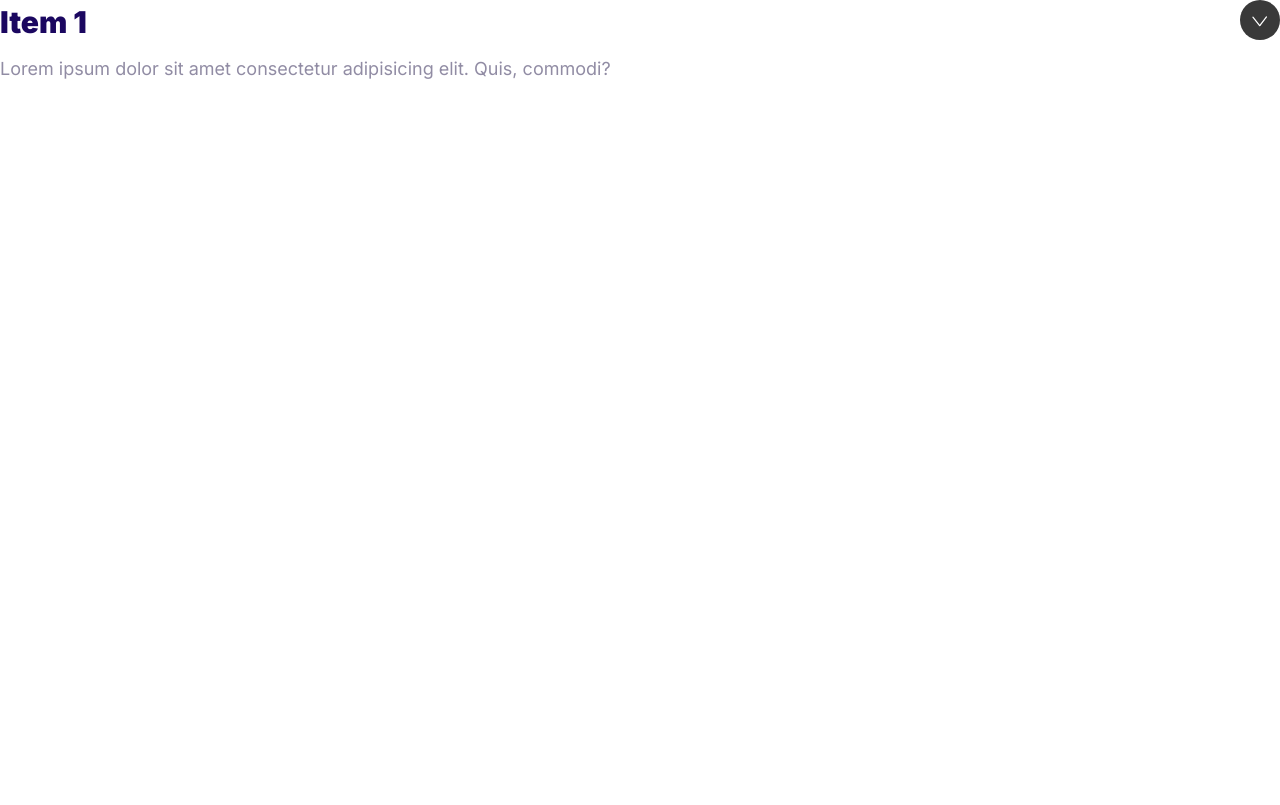
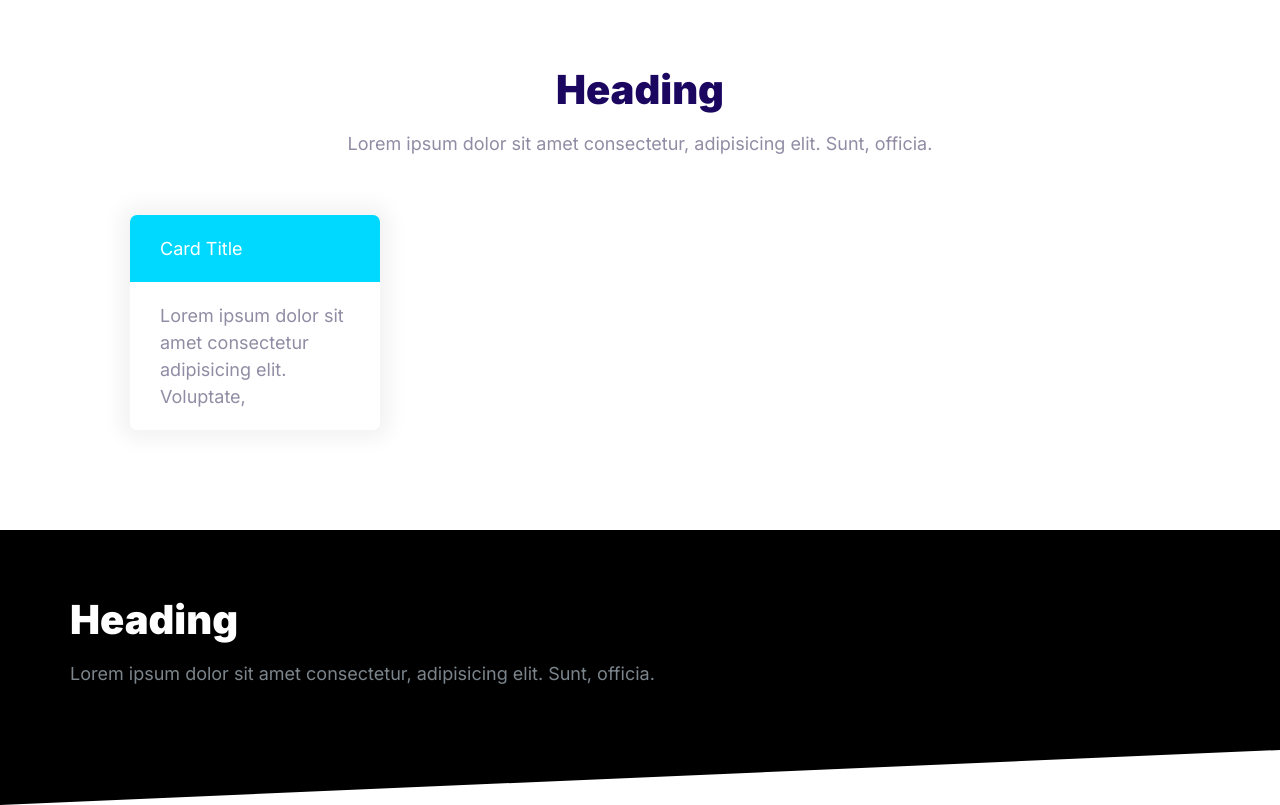
Before and after one commit to Muhammad-Usman-61/Moshify-Clone, a plain HTML site: page index.html in a window 1280 px wide. Drawn offline with Linux system fonts and the light colour scheme.

Commit message:
Build block components

```diff
--- a/css/styles.css
+++ b/css/styles.css
@@ -545,3 +545,42 @@ a{
     max-height: 100vh;
     opacity: 1;
 }
+
+/* Blocks */
+.block{
+    --padding-verticle: 6rem;
+    padding: var(--padding-verticle) 2rem;
+}
+
+.block__header{
+    text-align: center;
+}
+
+.block__heading{
+    margin-top: 0;
+}
+
+.block--dark{
+    background: #000;
+    color: #7b858b
+}
+
+.block--dark .block__heading{
+    color: #fff;
+}
+
+.block--skewed-right{
+    padding-bottom: calc(var(--padding-verticle) + 4rem );
+    clip-path: polygon(0% 0%, 100% 0%, 100% 100%, 0% 80%);
+}
+
+.block--skewed-left{
+    padding-bottom: calc(var(--padding-verticle) + 4rem );
+    clip-path: polygon(0% 0%, 100% 0%, 100% 80%, 0% 100%);
+}
+
+.container{
+    max-width: 1140px;
+    margin: 0 auto;
+
+}
--- a/index.html
+++ b/index.html
@@ -19,19 +19,32 @@
     <link rel="stylesheet" href="./css/styles.css" />
   </head>
   <body>
-    <div class="collapsible collapsible--expanded">
-      <header class="collapsible__header">
-        <h2 class="collapsible__heading">Item 1</h2>
-        <img
-          class="icon collapsible__chevron"
-          src="./images/chevron.svg"
-          alt=""
-        />
+    <section class="block container">
+      <header class="block__header">
+        <h2 class="block__heading">Heading</h2>
+        <p>
+          Lorem ipsum dolor sit amet consectetur, adipisicing elit. Sunt,
+          officia.
+        </p>
       </header>
-      <div class="collapsible__content">
-        Lorem ipsum dolor sit amet consectetur adipisicing elit. Quis, commodi?
+      <div style="width: 30%; padding: 4rem">
+        <div class="card card--secondary">
+          <header class="card__header">Card Title</header>
+          <div class="card__body">
+            Lorem ipsum dolor sit amet consectetur adipisicing elit. Voluptate,
+          </div>
+        </div>
       </div>
-    </div>
+    </section>
+    <section class="block block--dark block--skewed-left">
+      <div class="container">
+        <h2 class="block__heading">Heading</h2>
+        <p>
+          Lorem ipsum dolor sit amet consectetur, adipisicing elit. Sunt,
+          officia.
+        </p>
+      </div>
+    </section>
     <script src="./js/main.js"></script>
   </body>
 </html>
```
Also changed, not shown: components/Blocks.html (added, +24 -0 lines).
